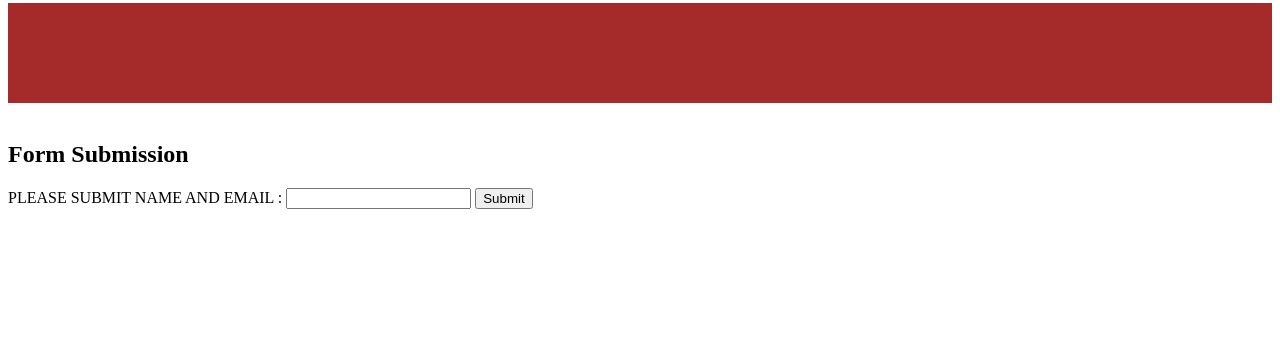
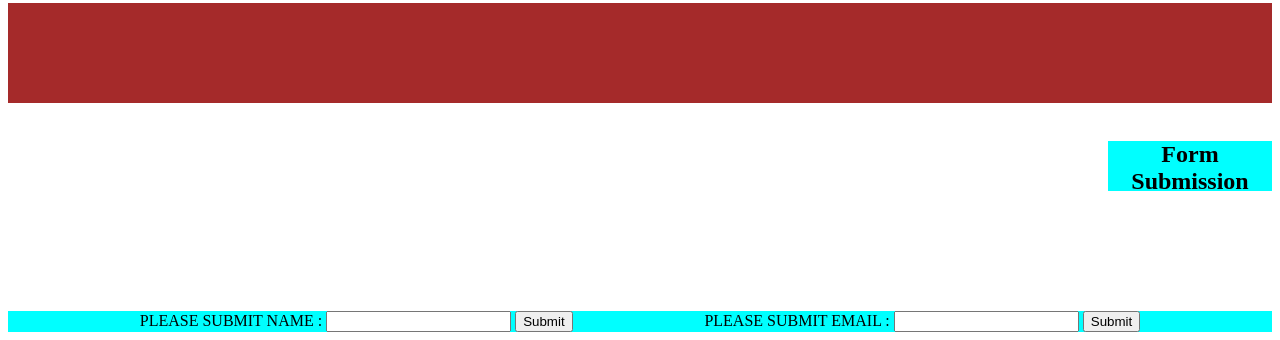
Before and after one commit to Charbel24/shape-block-10, a plain HTML site: page index.html in a window 1280 px wide. Shown: the part 1112-1452 px from the top of the page. Before the commit the page ends 1329 px from the top, so only its background shows below. Drawn offline with Linux system fonts and the light colour scheme.

Commit message:
All finished

```diff
--- a/index.html
+++ b/index.html
@@ -33,13 +33,24 @@
 </body>
 </html>
 <br>
-<h2> Form Submission </h2>
+<h2 class="formsub"> Form Submission </h2>
 
+<div class="forms">
 <form action="./index2.html">
     <label>
-    PLEASE SUBMIT NAME AND EMAIL :
+    PLEASE SUBMIT NAME  :
     <input type="text">
     <button> Submit </button>
  </label>
 
 </form>
+
+<form action="./index2.html">
+    <label>
+    PLEASE SUBMIT EMAIL :
+    <input type="text">
+    <button> Submit </button>
+ </label>
+
+</form>
+</div>
--- a/style.css
+++ b/style.css
@@ -99,3 +99,16 @@ img{
     top: 990px;
     left: 250px;
 }
+.forms{
+    display: flex;
+    justify-content: space-evenly;
+    margin-top: 100px;
+    background-color: aqua;
+}
+.formsub{
+    text-align: center;
+    background-color: aqua;
+    height: 50px;
+    display: inline-block;
+    margin-left: 1100px;
+}
```
